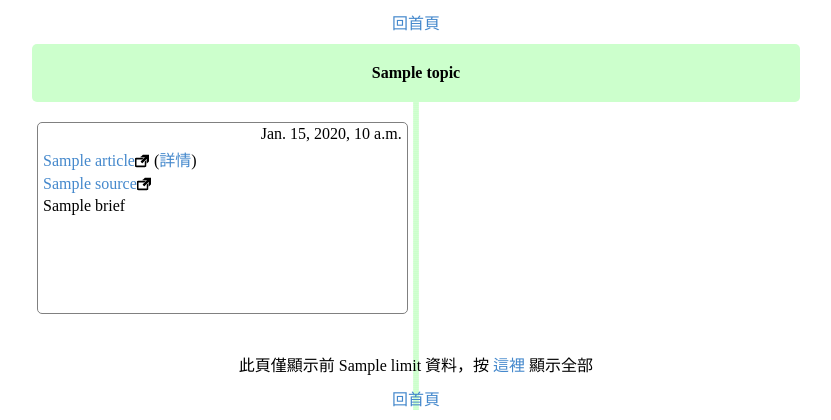
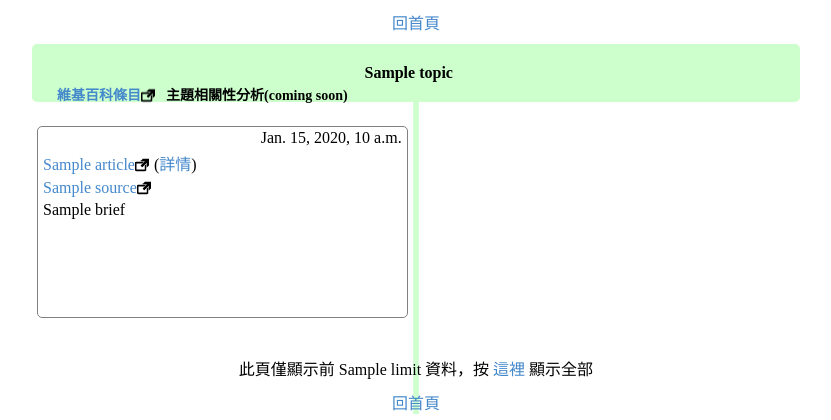
Before and after one commit to radjan/newspac, a Django app: template templates/topic.html in a window 1280 px wide. Shown: the top 420 px of the page, without its empty margins (224-1055 px from the left). Run offline with Django 3.2, Linux system fonts and the light colour scheme; the template is opened without the code that fills it: most values are stand-ins (such as "Sample title", 1, 10 or a date in 2020).

Commit message:
add wiki link

```diff
--- a/s/style.css
+++ b/s/style.css
@@ -79,13 +79,22 @@ background: #EFE;}
     width: 60%;
     clear: both;
 }
-.topic {
+
+.topic_pad {
     font-weight: bold;
     padding: 20px;
     border-radius: 5px; -moz-border-radius: 5px; -webkit-border-radius: 5px;
-    background: #CFC;
+    background: #CFC;}
+
+.topic {
+    width: 98%;
     text-align: center;}
 
+.topic_desc_item {
+    float: left;
+    padding: 2px 5px;
+    font-size: 14px;
+}
 .highlight {color: #F44;}
 
 .article_body {
--- a/templates/topic.html
+++ b/templates/topic.html
@@ -23,7 +23,13 @@
 
 <div class='container'>
     <div class='home'><a href='/'>回首頁</a></div>
-    <div class='topic'>{{ topic }}</div>
+    <div class='topic_pad'>
+        <div class='topic'>{{ topic }}</div>
+        <div class='topic_desc_item'>
+            <a href='http://zh.wikipedia.org/wiki/{{ topic }}' target='_blank'>維基百科條目</a>
+        </div>
+        <div class='topic_desc_item'>主題相關性分析(coming soon)</div>
+    </div>
     <div class='article_body'>
         <div class='article evenhead'>&nbsp;</div>
     {% for a in articles %}
```
